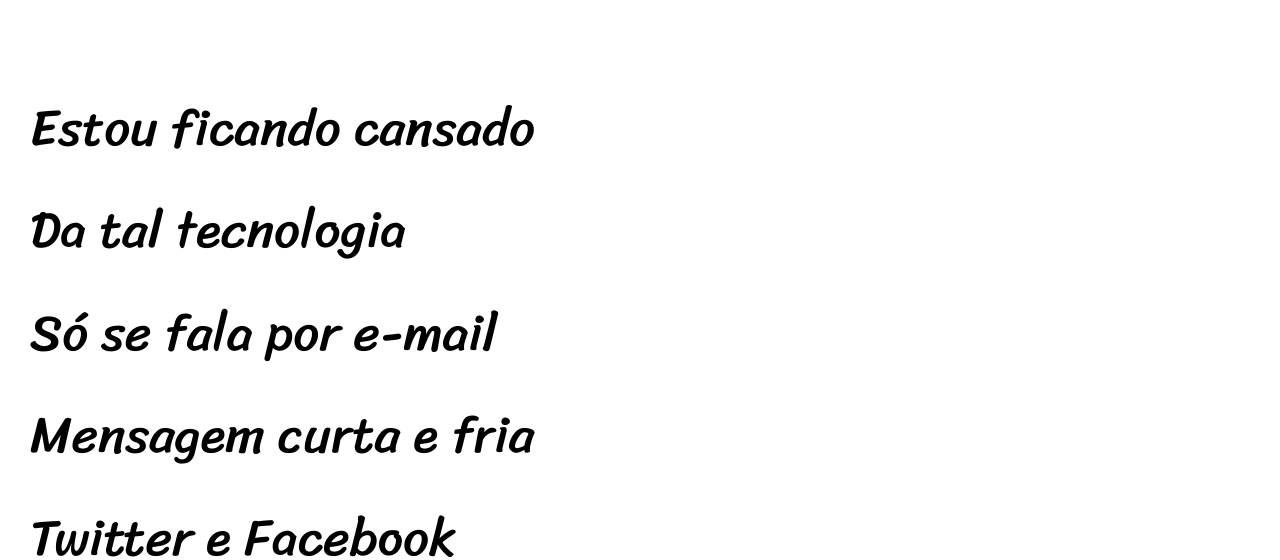
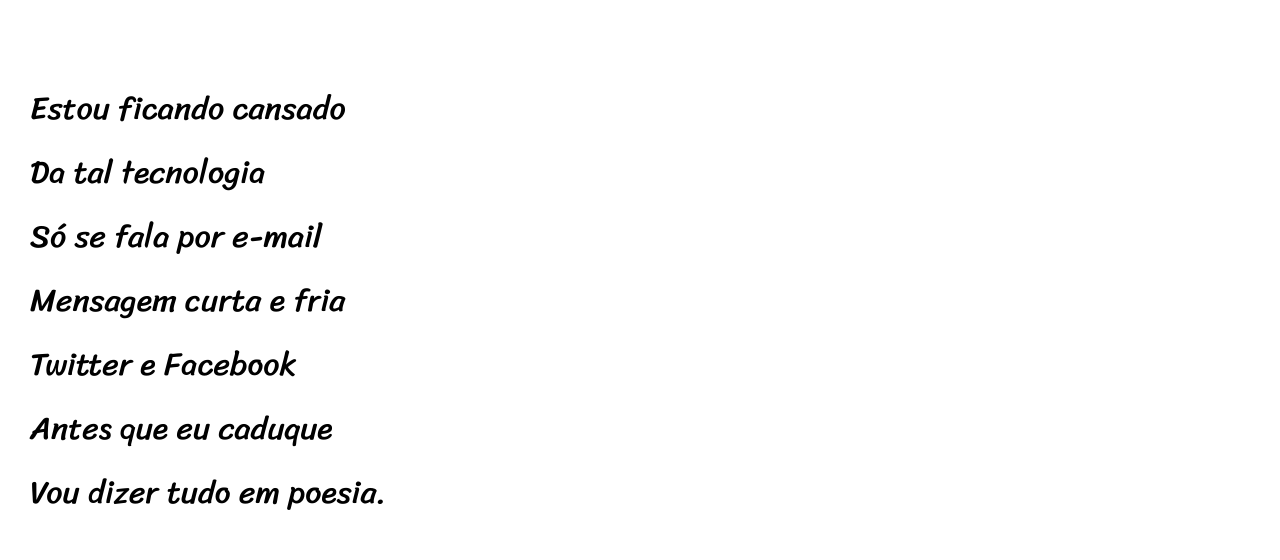
Before and after one commit to Bubynha/Projeto-Cordel, a plain HTML site: page index.html in a window 1280 px wide. Shown: the part 263-823 px from the top of the page. Drawn offline with Linux system fonts and the light colour scheme.

Commit message:
update fonte
Diminuição do tamanho da fonte em telas maiores que 768px

```diff
--- a/index.html
+++ b/index.html
@@ -7,6 +7,7 @@
     <meta name="viewport" content="width=device-width, initial-scale=1.0">
     <title>Cordel Moderno</title>
     <link rel="stylesheet" href="style/style.css">
+    <link rel="stylesheet" href="style/outras-telas.css">
 </head>
 
 <body>
--- /dev/null
+++ b/style/outras-telas.css
@@ -0,0 +1,9 @@
+@charset "UTF-8";
+
+/* Outras telas */
+
+@media screen and (min-width:768px){
+    section {
+        font-size: 2em;
+    }
+}
```
